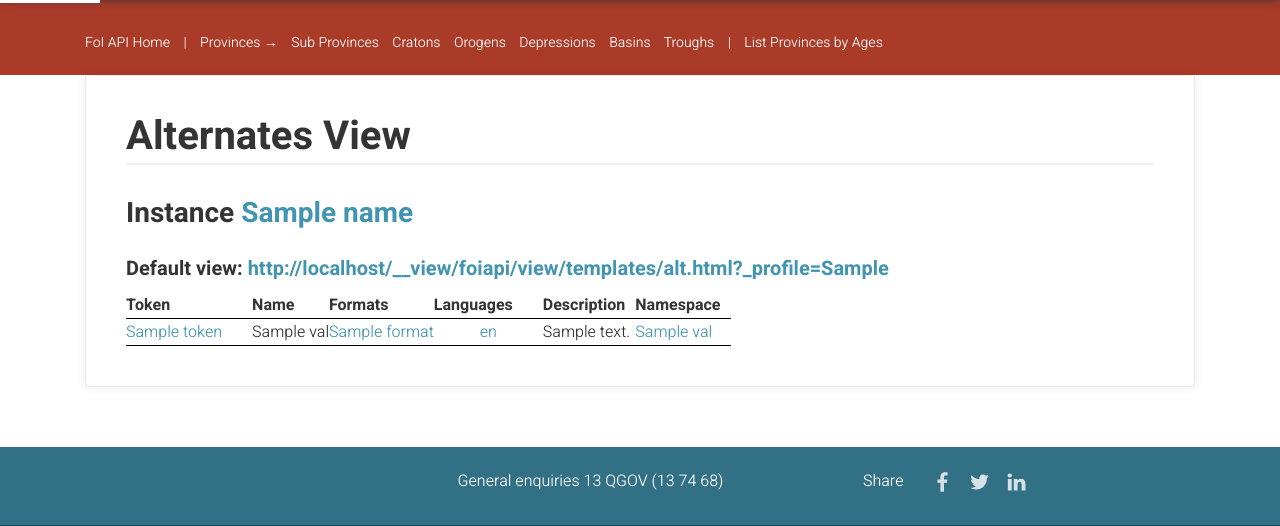
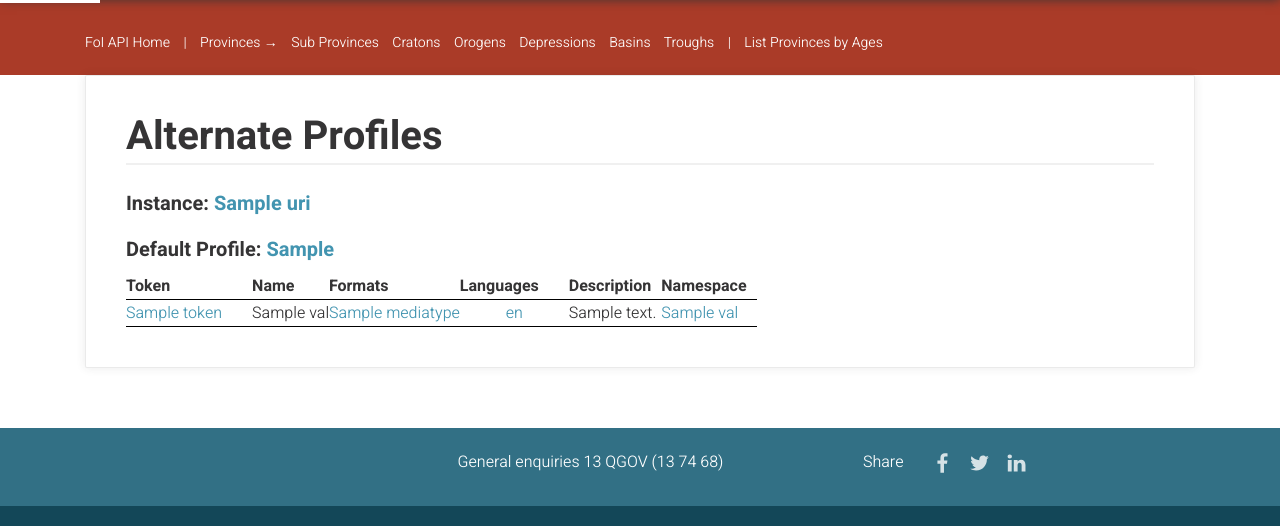
Before and after one commit to geological-survey-of-queensland/geofeatures-api, a Flask app: template foiapi/view/templates/alt.html in a window 1280 px wide. Shown: the part 97-623 px from the top of the page. Run offline with Flask 2, Linux system fonts and the light colour scheme; the template is opened without the code that fills it: most values are stand-ins (such as "Sample title", 1, 10 or a date in 2020).

Commit message:
improved Alt template, installation instructions

```diff
--- a/foiapi/view/templates/alt.html
+++ b/foiapi/view/templates/alt.html
@@ -1,9 +1,9 @@
 {% extends "page.html" %}
 
     {% block content %}
-        <h1>Alternates View</h1>
-        <h2>Instance <a href="{{ uri }}">{{ name }}</a></h2>
-        <h4>Default view: <a href="{{ request.base_url }}?_profile={{ default_profile_token }}">{{ request.base_url }}?_profile={{ default_profile_token }}</a></h4>
+        <h1>Alternate Profiles</h1>
+        <h3>Instance: <a href="{{ uri }}">{{ uri }}</a></h3>
+        <h4>Default Profile: <a href="{{ request.base_url }}?_profile={{ default_profile_token }}">{{ default_profile_token }}</a></h4>
         <div class="overflow">
             <table class="layout">
                 <tr>
@@ -14,13 +14,13 @@
                     <th style="font-weight: bold;">Description</th>
                     <th style="font-weight: bold;">Namespace</th>
                 </tr>
-            {% for token, vals in views.items() %}
+            {% for token, vals in profiles.items() %}
                 <tr style="border-bottom: 1px solid black; border-top: 1px solid black;">
-                    <td style="padding-right: 30px;"><a href="{{ request.base_url }}?_profile={{ token }}&_mediatype={{ vals['default_format'] }}">{{ token }}</a></td>
+                    <td style="padding-right: 30px;"><a href="{{ request.base_url }}?_profile={{ token }}&_mediatype={{ vals['default_mediatype'] }}">{{ token }}</a></td>
                     <td>{{ vals['label'] }}</td>
                     <td>
-                    {% for f in vals['formats'] %}
-                        <a href="{{ request.base_url }}?_profile={{ token }}&_format={{ f }}">{{ f }}</a><br />
+                    {% for f in vals['mediatypes'] %}
+                        <a href="{{ request.base_url }}?_profile={{ token }}&_mediatype={{ f }}">{{ f }}</a><br />
                     {% endfor %}
                     </td>
                     <td style="text-align: center;">
```
Also changed, not shown: README.md, 1 other file.
